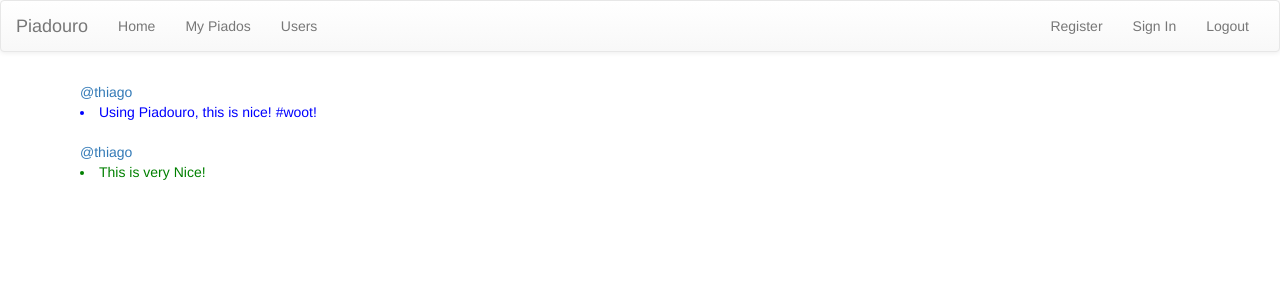
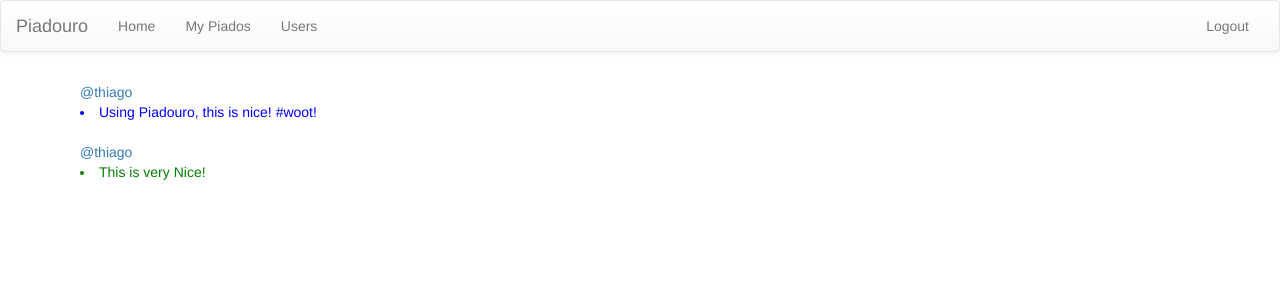
Before and after one commit to gcavalcante/Piadouro, a Django app: page / in a window 1280 px wide. Shown: the top 300 px of the page. Run offline with Django 3.2, Linux system fonts and the light colour scheme; a user stored in the database is signed in; data comes from the database, SQL or seed files in the repository; parts of the project's set-up code (start-up, migrations or seed data) failed here and were passed over; some libraries are stand-ins or nearby versions.

Commit message:
adjust error in button

```diff
--- a/piadouro/templates/piadouro_website/base.html
+++ b/piadouro/templates/piadouro_website/base.html
@@ -29,9 +29,9 @@
               <li><a href="/users/">Users</a></li>
             </ul>
             <ul class="nav navbar-nav navbar-right">
-              {% if user.is_authenticated %}
+              {% if not user.is_authenticated %}
                 <li><a href="/register/">Register</a></li>
-                <li><a href="/login/">Sign In</a></li>
+                <li><a href="/admin/login/">Sign In</a></li>
               {% endif %}
               {% if user.is_authenticated %}
                 <li><a href="/logout/">Logout</a></li>
```
